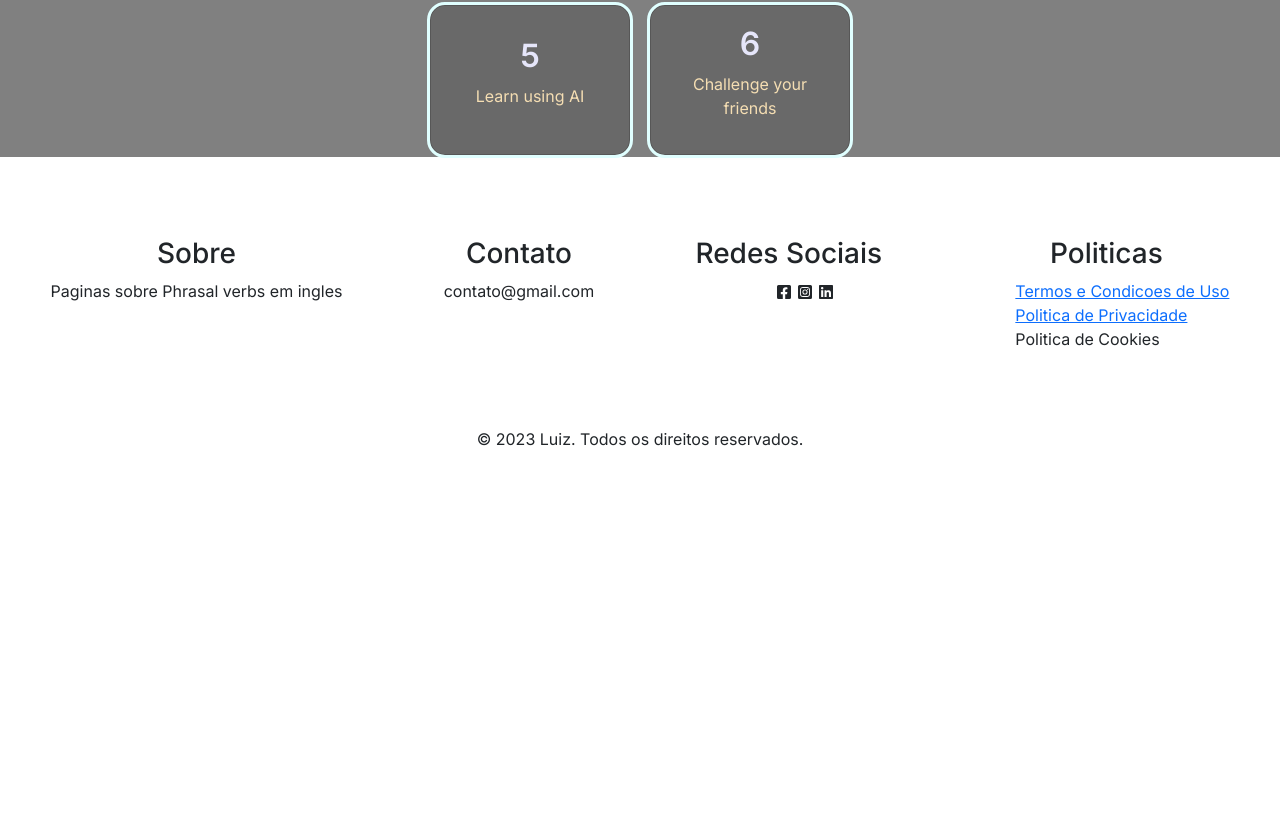
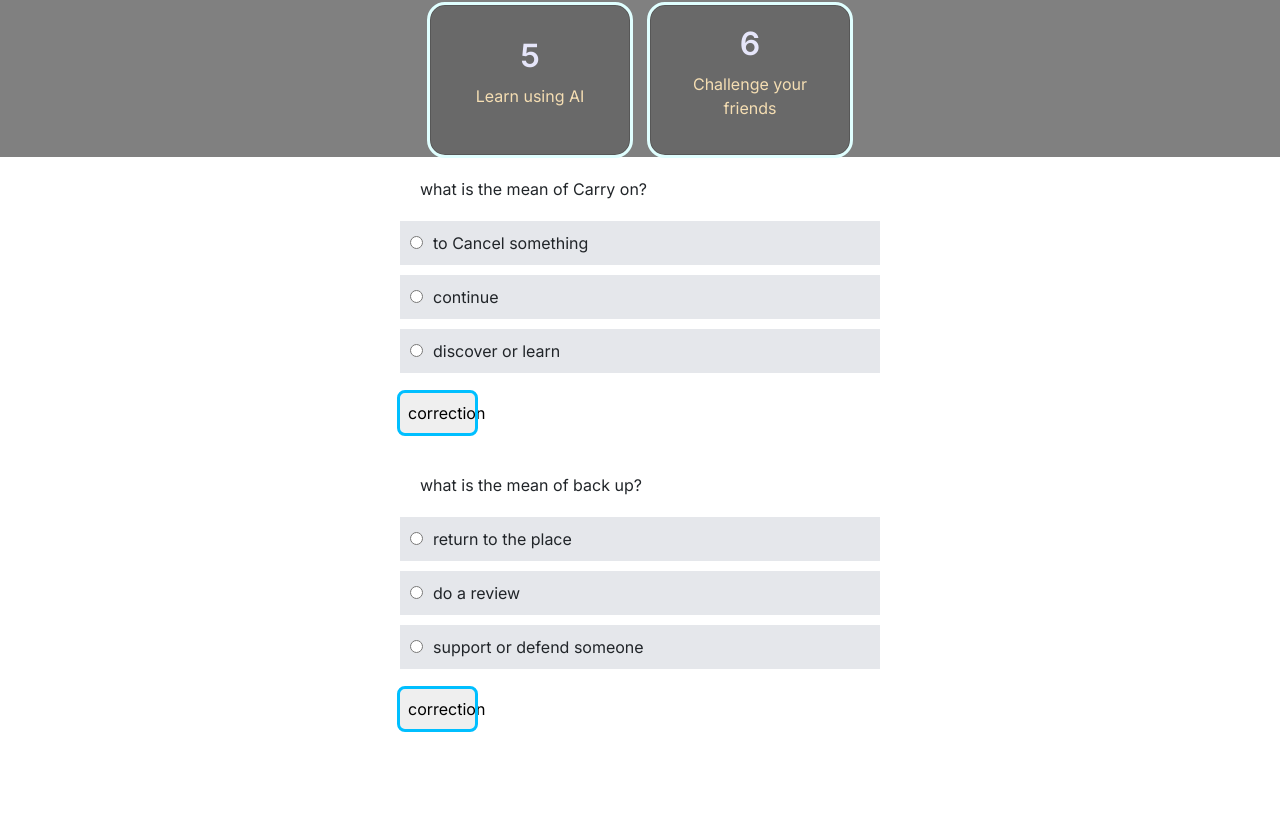
Before and after one commit to LuizGabrielGomes/project_react_english, a Next.js app: page / in a window 1280 px wide. Shown: the part 843-1674 px from the top of the page. Before the commit the page ends 1344 px from the top, so only its background shows below. Built offline with nearby package versions, Linux system fonts and the light colour scheme.

Commit message:
refactoring - Questions

```diff
--- a/app/components/Questions/Questions.jsx
+++ b/app/components/Questions/Questions.jsx
@@ -1,22 +1,29 @@
 "use client"
+
+import { useState } from "react"
 import { data } from "../../staticData/data"
 
 export function Questions() {
+    const [state, setState] = useState(false);
+
     function correction(object) {
-    console.log(object)
+        // Passo 1) Receber o objeto com todas as infos da questao (para sabermos a alternativa correta)
+        console.log("object", object)
 
+        // Passo 2) Quero separar a alternativa correta das demais.
+        const isCorrect = object.alternatives.map(item => {
+            if(item.isCorrect === true) {
+                // Muda o estado (state) e com isso mudar a alternativa para considerar o isCorrect.
+                setState(true)
+            }
+        })
+    }
 
+     // Passo 3) Sabendo qual e a alternativa correta quero que mude o CSS para fundo da alternativa ficar verde.
+    const changeBackgroundWhenIsCorrect = (alternative) => {
+        return (state === true && alternative.isCorrect) ? { backgroundColor: "green"} : null;
+    }
 
-    const isCorrect = object.alternatives.map(item =>
-        {
-            if (item.isCorrect === true) {
-                const getElement = document.getElementById(item.alternative);
-                getElement.style.background = "green";
-
-            }
-        }
-    )
-}
     return (
         <>
             <div class="question">
@@ -29,14 +36,17 @@ function correction(object) {
                             </div>
 
                             {object.alternatives.map(item => <div id={item.alternative} key={item} class="alternatives">
-                            <p class="paragraph">
+                                <p class="paragraph" style={ changeBackgroundWhenIsCorrect(item) }>
                                     <input type="radio" class="input-radio" name="question" />
                                     {item.alternative}
                                 </p>
                             </div>)}
 
                             <div id="buttons" class="question-buttons">
-                            <button class="button" onClick={(event) => correction(object)}>
+                                <button
+                                    class="button"
+                                    onClick={(event) => correction(object)}
+                                >
                                     correction
                                 </button>
                             </div>
--- a/app/page.js
+++ b/app/page.js
@@ -20,7 +20,7 @@ export default function Home() {
 
       <Card />
 
-      {/* <Questions /> */}
+      <Questions />
 
       <Footer />
     </>
```
Lines whose indentation alone changed are shown as unchanged.
